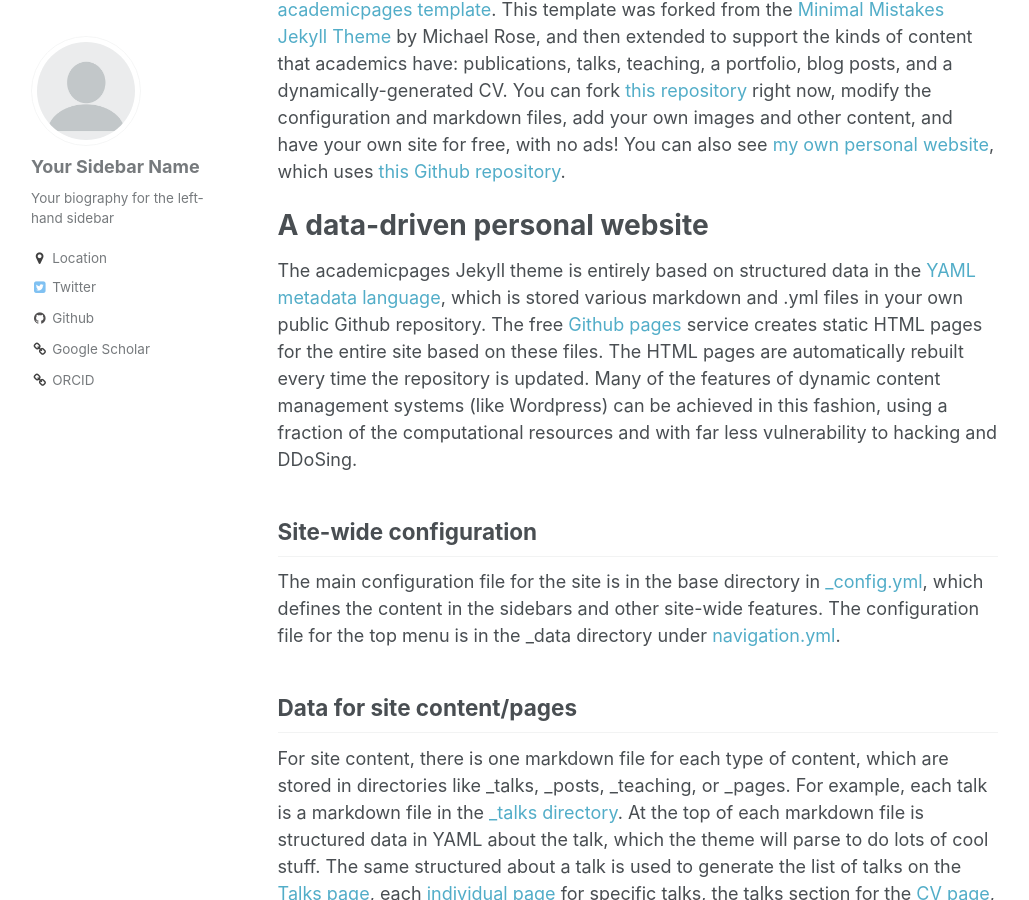
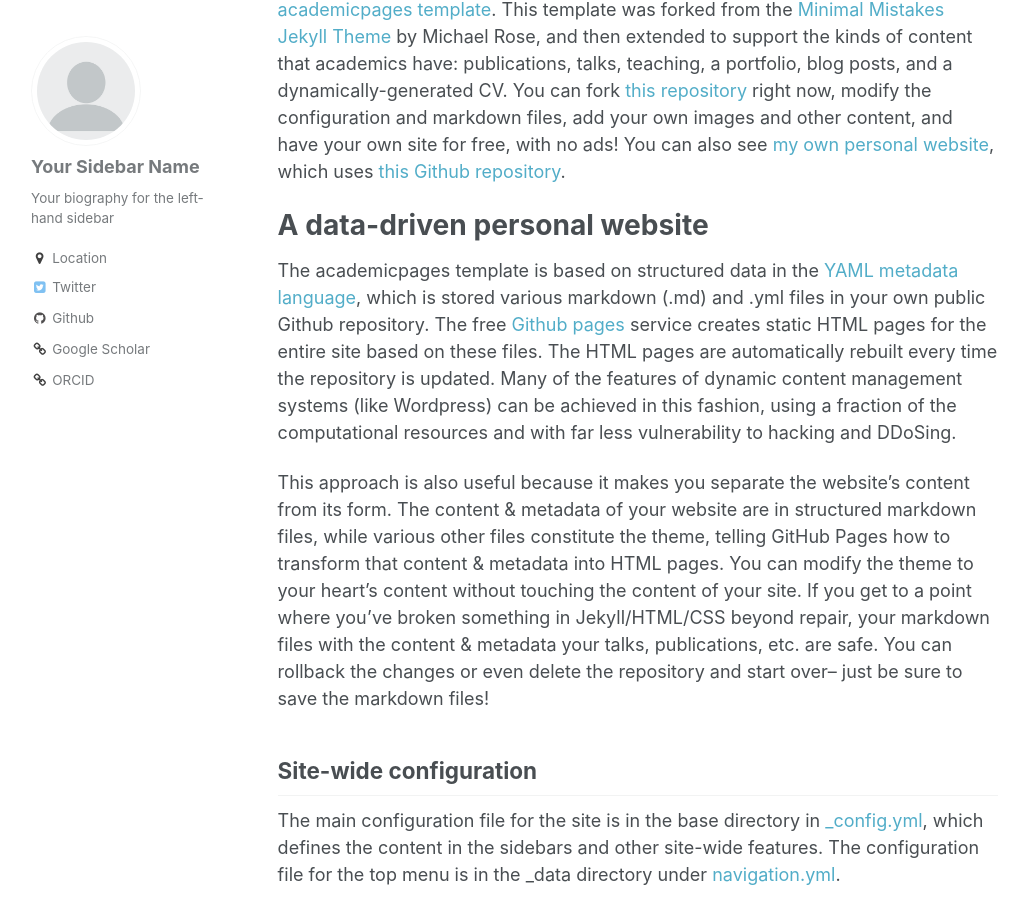
Before and after one commit to xoofee/xoofee.github.io, a Jekyll site: the page built from _pages/about.md, in a window 1280 px wide and 900 px high, scrolled down 219 px. Shown: the whole window, without its empty margins (27-1056 px from the left). Built offline with Jekyll 4.4.1, drawn with Linux system fonts in a browser that asks for light colours.

Commit message:
expand intro on content vs. form

```diff
--- a/_pages/about.md
+++ b/_pages/about.md
@@ -12,7 +12,9 @@ This is the front page of a generic Github pages website that uses the [academic
 
 A data-driven personal website
 ======
-The academicpages Jekyll theme is entirely based on structured data in the [YAML metadata language](http://docs.ansible.com/ansible/YAMLSyntax.html), which is stored various markdown and .yml files in your own public Github repository. The free [Github pages](https://pages.github.com/) service creates static HTML pages for the entire site based on these files. The HTML pages are automatically rebuilt every time the repository is updated. Many of the features of dynamic content management systems (like Wordpress) can be achieved in this fashion, using a fraction of the computational resources and with far less vulnerability to hacking and DDoSing.
+The academicpages template is based on structured data in the [YAML metadata language](http://docs.ansible.com/ansible/YAMLSyntax.html), which is stored various markdown (.md) and .yml files in your own public Github repository. The free [Github pages](https://pages.github.com/) service creates static HTML pages for the entire site based on these files. The HTML pages are automatically rebuilt every time the repository is updated. Many of the features of dynamic content management systems (like Wordpress) can be achieved in this fashion, using a fraction of the computational resources and with far less vulnerability to hacking and DDoSing.
+
+This approach is also useful because it makes you separate the website's content from its form. The content & metadata of your website are in structured markdown files, while various other files constitute the theme, telling GitHub Pages how to transform that content & metadata into HTML pages. You can modify the theme to your heart's content without touching the content of your site. If you get to a point where you've broken something in Jekyll/HTML/CSS beyond repair, your markdown files with the content & metadata your talks, publications, etc. are safe. You can rollback the changes or even delete the repository and start over-- just be sure to save the markdown files!
 
 Site-wide configuration
 ------
```
